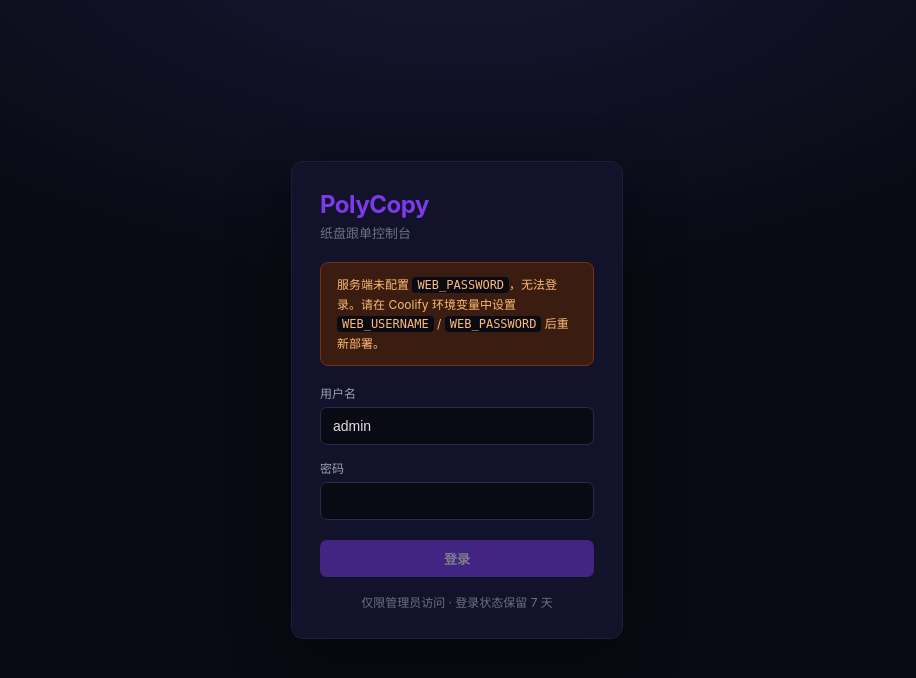
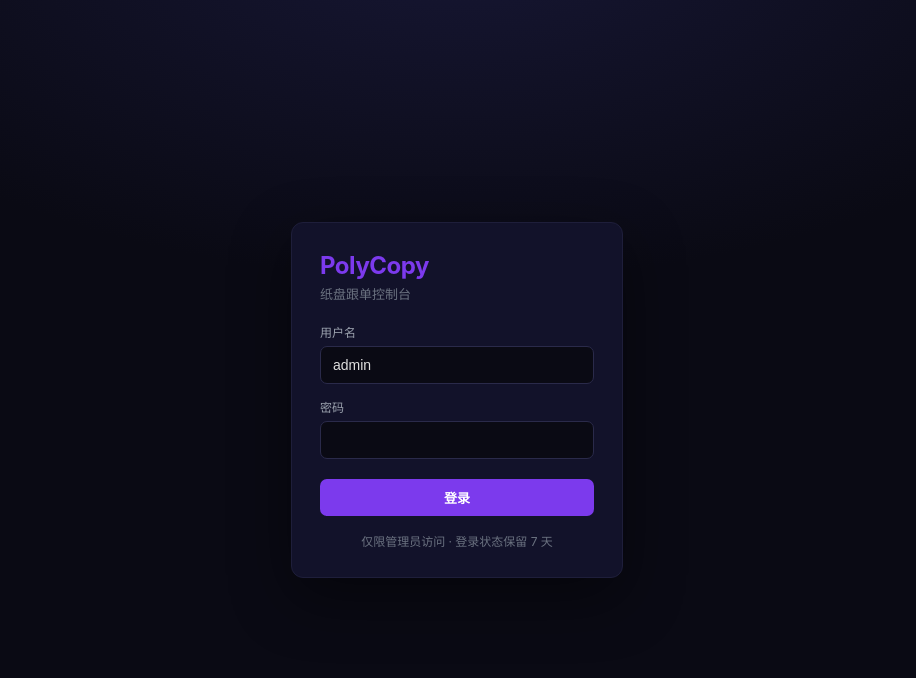
Before and after one commit to zhibite/polycopy2, a FastAPI app: page /login in a window 1280 px wide. Shown: the top 678 px of the page, without its empty margins (183-1099 px from the left). Run offline with FastAPI, Linux system fonts and the light colour scheme.

Commit message:
Default dashboard login to admin/poly@4321, drop setup prompt, remove README
Co-Authored-By: Claude Code <noreply@anthropic.com>

```diff
--- a/polycopy/web/app.py
+++ b/polycopy/web/app.py
@@ -248,7 +248,6 @@ def _render_login(request: Request, next_url: str, error: str | None,
             "request": request,
             "next": auth.safe_next(next_url),
             "error": error,
-            "credentials_configured": auth.credentials_configured(),
             "now_bj": _dt_bj(int(time.time())),
             "asset_version": ASSET_VERSION,
         },
@@ -275,12 +274,6 @@ def login_submit(
     next: str = Form("/"),
 ):
     ip = auth.client_ip(request)
-    if not auth.credentials_configured():
-        return _render_login(
-            request, next,
-            "服务端未配置 WEB_PASSWORD，无法登录。请在 Coolify 环境变量中设置后重启。",
-            status_code=503,
-        )
     if auth.login_blocked(ip):
         return _render_login(
             request, next, "登录失败次数过多，请 5 分钟后再试。", status_code=429
--- a/polycopy/web/auth.py
+++ b/polycopy/web/auth.py
@@ -30,12 +30,16 @@ _sessions: dict[str, Session] = {}
 _failures: dict[str, list[float]] = {}
 
 
+DEFAULT_WEB_USERNAME = "admin"
+DEFAULT_WEB_PASSWORD = "poly@4321"
+
+
 def web_username() -> str:
-    return os.environ.get("WEB_USERNAME", "admin") or "admin"
+    return os.environ.get("WEB_USERNAME") or DEFAULT_WEB_USERNAME
 
 
 def web_password() -> str:
-    return os.environ.get("WEB_PASSWORD", "")
+    return os.environ.get("WEB_PASSWORD") or DEFAULT_WEB_PASSWORD
 
 
 def credentials_configured() -> bool:
--- a/polycopy/web/templates/login.html
+++ b/polycopy/web/templates/login.html
@@ -13,25 +13,16 @@
     <div class="login-sub">纸盘跟单控制台</div>
 
     {% if error %}<div class="alert warn">{{ error }}</div>{% endif %}
-    {% if not credentials_configured %}
-      <div class="alert warn">
-        服务端未配置 <code>WEB_PASSWORD</code>，无法登录。请在 Coolify 环境变量中设置
-        <code>WEB_USERNAME</code> / <code>WEB_PASSWORD</code> 后重新部署。
-      </div>
-    {% endif %}
 
     <form method="post" action="/login">
       <input type="hidden" name="next" value="{{ next }}">
       <label class="login-field">用户名
-        <input name="username" value="admin" autocomplete="username" required
-               {{ 'disabled' if not credentials_configured else '' }}>
+        <input name="username" value="admin" autocomplete="username" required>
       </label>
       <label class="login-field">密码
-        <input name="password" type="password" autocomplete="current-password" required
-               {{ 'disabled' if not credentials_configured else '' }}>
+        <input name="password" type="password" autocomplete="current-password" required>
       </label>
-      <button class="btn btn-primary login-btn" type="submit"
-              {{ 'disabled' if not credentials_configured else '' }}>登录</button>
+      <button class="btn btn-primary login-btn" type="submit">登录</button>
     </form>
     <div class="login-foot muted">仅限管理员访问 · 登录状态保留 7 天</div>
   </div>
```
Also changed, not shown: DEPLOYMENT.md (+6 -4 lines), README.md (deleted).
